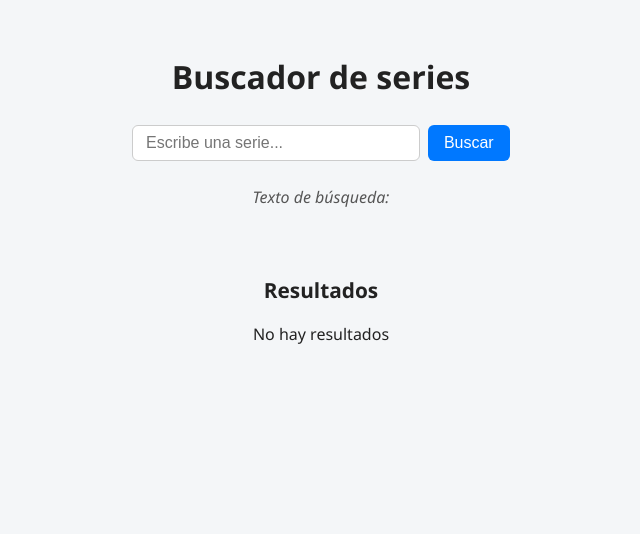
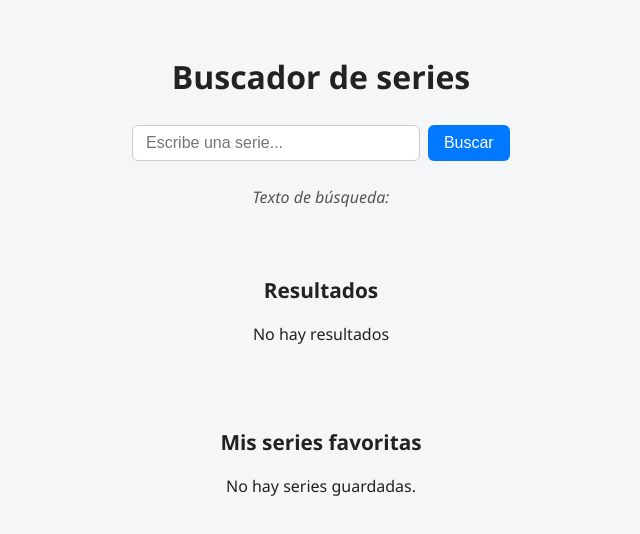
Before and after one commit to nataliatercero/PWEBtvmaze, a React (Vite) app in the folder tvmaze/: page / in a window 1280 px wide. Shown: the top 534 px of the page, without its empty margins (319-959 px from the left). Built offline with nearby package versions, Linux system fonts and the light colour scheme.

Commit message:
Añadir lista de favoritos base

```diff
--- a/tvmaze/src/App.css
+++ b/tvmaze/src/App.css
@@ -142,3 +142,13 @@ button:hover {
 .favorite-btn:focus {
   outline: none;
 }
+
+.favoritos {
+  margin-top: 3rem;
+  text-align: center;
+}
+
+.favoritos h2 {
+  font-size: 1.3rem;
+  margin-bottom: 1rem;
+}
--- a/tvmaze/src/App.jsx
+++ b/tvmaze/src/App.jsx
@@ -1,4 +1,4 @@
-import { useState } from "react";
+import { useState, useEffect } from "react";
 import "./App.css";
 import SearchBar from "./components/SearchBar";
 import SeriesList from "./components/SeriesList";
@@ -6,7 +6,13 @@ import { searchSeries } from "./components/TvMazeAPI";
 
 export default function App() {
   const [busqueda, setBusqueda] = useState("");
-  const [resultados, setResultados] = useState([]); // esto será la lista de series
+  const [resultados, setResultados] = useState([]);
+  const [favoritos, setFavoritos] = useState([]);
+
+  useEffect(() => {
+    const guardadas = JSON.parse(localStorage.getItem("favoritos")) || [];
+    setFavoritos(guardadas);
+  }, [])
 
   const handleChange = (event) => {
     setBusqueda(event.target.value);
@@ -25,6 +31,11 @@ export default function App() {
       .catch(() => setResultados([]));
   }
 
+  const actualizarFavoritos = () => {
+    const guardadas = JSON.parse(localStorage.getItem("favoritos")) || [];
+    setFavoritos(guardadas);
+  }
+
   return (
     <div className = "app">
       <h1>Buscador de series</h1>
@@ -36,7 +47,27 @@ export default function App() {
 
       <p className = "search-text">Texto de búsqueda: {busqueda}</p>
 
-      <SeriesList resultados = {resultados} />
+      <SeriesList resultados = {resultados} onToggle = {actualizarFavoritos} />
+
+      <section className = "favoritos">
+        <h2>Mis series favoritas</h2>
+        {favoritos.length === 0 ? (
+          <p>No hay series guardadas.</p>
+        ) : (
+          <div className = "series-grid">
+            {favoritos.map((serie) => (
+              <div className = "series-card" key = {serie.id}>
+                {serie.imagen ? (
+                  <img src = {serie.imagen} alt = {serie.nombre} />
+                ) : (
+                  <div className = "no-image">Sin imagen</div>
+                )}
+                <h3>{serie.nombre}</h3>
+              </div>
+            ))}
+          </div>
+        )}
+      </section>
     </div>
   )
 }
--- a/tvmaze/src/components/SeriesList.jsx
+++ b/tvmaze/src/components/SeriesList.jsx
@@ -1,6 +1,6 @@
 import FavouriteButton from "./FavouriteButton";
 
-export default function SeriesList({ resultados }) {
+export default function SeriesList({ resultados, onToggle }) {
   function limpiarResumen(texto) {
     if (!texto) return "Sin descripción disponible";
     const sinEtiquetas = texto.replace(/<[^>]+>/g, "");
@@ -22,7 +22,7 @@ export default function SeriesList({ resultados }) {
                 <div className="no-image">Sin imagen</div>
               )}
               <h3>{serie.nombre}</h3>
-              <FavouriteButton serie = {serie} />
+              <FavouriteButton serie = {serie} onToggle = {onToggle} />
               <p>{limpiarResumen(serie.resumen)}</p>
             </div>
           ))}
```
